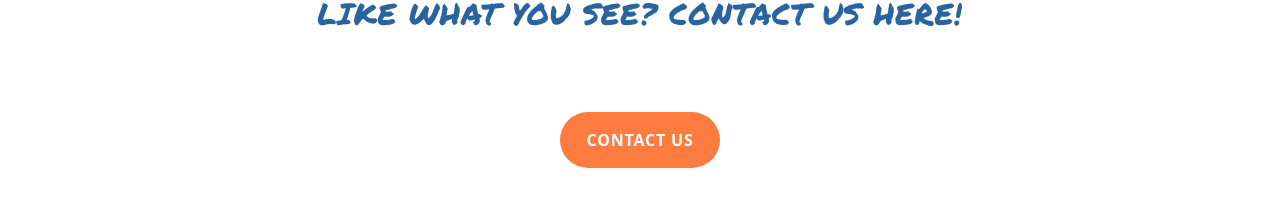
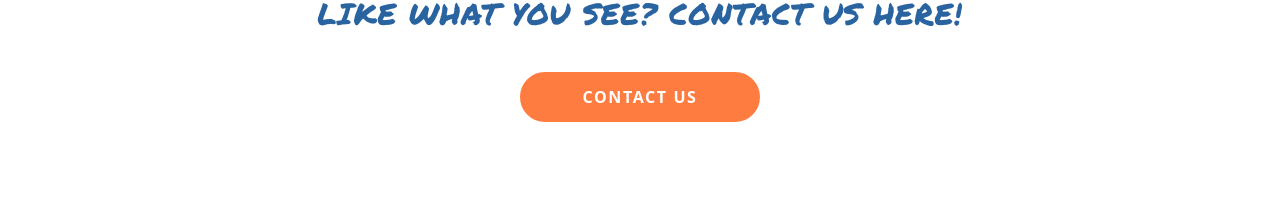
Before and after one commit to SamuelPhua/Client, a React (Vite) app: page /bulk-orders in a window 1280 px wide. Shown: the part 2197-2402 px from the top of the page. Built offline with nearby package versions, Linux system fonts and the light colour scheme.

Commit message:
Button +/- and Button add to cart done (other than functions)

```diff
--- a/src/Components/BulkOrder.jsx
+++ b/src/Components/BulkOrder.jsx
@@ -138,7 +138,9 @@ const BulkOrder = () => {
         <div className="text-center mx-auto">
           <ButtonOrange
             displayName="CONTACT US"
-            width="10rem"
+            width="15rem"
+            padding="0.7rem"
+            margin="0"
             onClick={navigateToContactUs}
           />
         </div>
--- a/src/Components/Product.jsx
+++ b/src/Components/Product.jsx
@@ -324,26 +324,37 @@ const Product = ({ shoppingCart, handleAddToCart }) => {
               Quantity
             </h5>
             {/* buttons for adding and reducing */}
-            <div className="flex flex-wrap mb-8">
-              <div>
+            <div className="flex flex-wrap justify-between mb-8">
+              <div className="flex flex-wrap w-2/4">
                 <ButtonAddMinus
                   displayName="-"
                   padding="0"
-                  margin="0"
+                  margin="0 1rem"
                   size="1.5rem"
                   onClick={handleChangeQuantity}
                 />
-                <p className="tracking-normal text-left font-montserrat text-darkBlueFont text-xs md:text-xs w-2/12 mb-8">
+                <p className="tracking-normal text-center font-montserrat text-darkBlueFont text-xs md:text-xs w-2/12 mb-8">
                   {optionsClicked.quantity}
                 </p>
+                <ButtonAddMinus
+                  displayName="+"
+                  padding="0"
+                  margin="0 1rem"
+                  size="1.5rem"
+                  onClick={handleChangeQuantity}
+                />
               </div>
 
               {/* #5 Add to cart button */}
-              <ButtonOrange
-                displayName={"ADD TO CART"}
-                width="10rem"
-                onClick={handleAddToCartButton}
-              />
+              <div className="w-2/4">
+                <ButtonOrange
+                  displayName={"ADD TO CART"}
+                  width="14rem"
+                  padding="0.6rem"
+                  margin="0"
+                  onClick={handleAddToCartButton}
+                />
+              </div>
             </div>
           </div>
         </div>
--- a/src/Components/reusables/ButtonAddMinus.jsx
+++ b/src/Components/reusables/ButtonAddMinus.jsx
@@ -3,7 +3,7 @@ import React from "react";
 const ButtonAddMinus = ({ displayName, padding, margin, size, onClick }) => {
   return (
     <button
-      className="font-normal text-xs tracking-wider text-darkBlueFont bg-white border-solid border-2 rounded-full py-4 mx-auto hover:text-xs hover:bg-lightGreen hover:border-lightGrey focus:bg-lightGreen focus:border-3"
+      className="font-normal text-xs tracking-wider text-white bg-darkBlue border-solid border-2 rounded-full mx-auto hover:text-xs hover:bg-lightBlue hover:border-darkBlue"
       id={displayName}
       style={{ padding: padding, margin: margin, height: size, width: size }}
       onClick={(event) => onClick(event)}
--- a/src/Components/reusables/ButtonOrange.jsx
+++ b/src/Components/reusables/ButtonOrange.jsx
@@ -1,11 +1,11 @@
 import React from "react";
 
-const ButtonOrange = ({ displayName, width, padding, onClick }) => {
+const ButtonOrange = ({ displayName, width, padding, margin, onClick }) => {
   return (
     <button
-      className="text-white bg-darkOrange focus:outline-none focus:ring-2 hover:text-darkOrange hover:bg-buttonHoverOrange hover:border-darkOrange focus:bg-buttonHoverOrange rounded-full mt-5 mb-5 md:mt-10 font-bold py-4 tracking-wider w-28 md:w-32 lg:w-36 mx-auto"
+      className="tracking-widest text-white bg-darkOrange border-solid border-darkOrange border-2 rounded-full mt-5 mb-5 md:mt-10 font-bold py-4 w-28 md:w-32 lg:w-36 mx-auto hover:text-darkOrange hover:bg-buttonHoverOrange focus:ring-1 focus:bg-buttonHoverOrange"
       id={displayName}
-      style={{ width: width, padding: padding }}
+      style={{ width: width, padding: padding, margin: margin }}
       onClick={(event) => onClick(event)}
     >
       {displayName}
```
